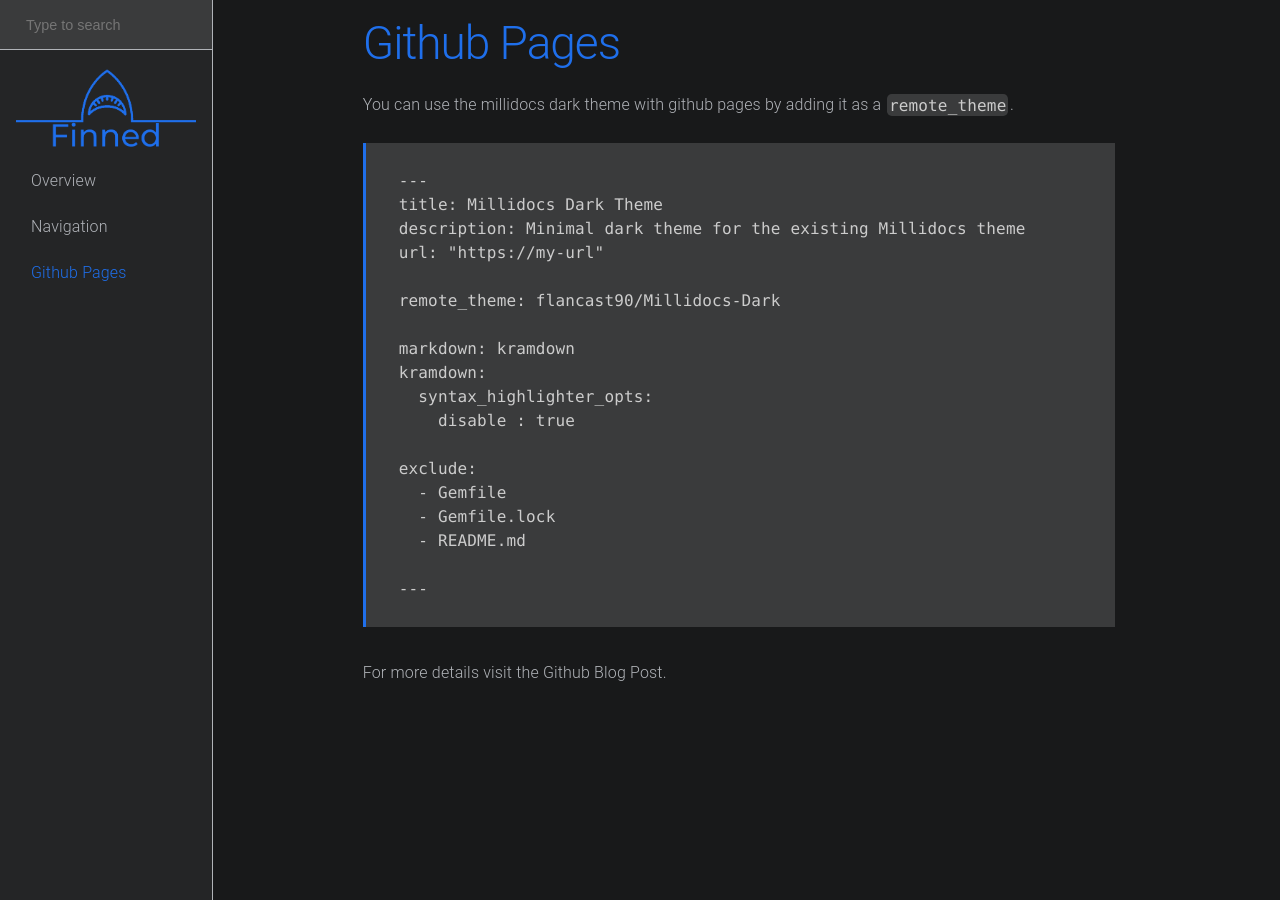
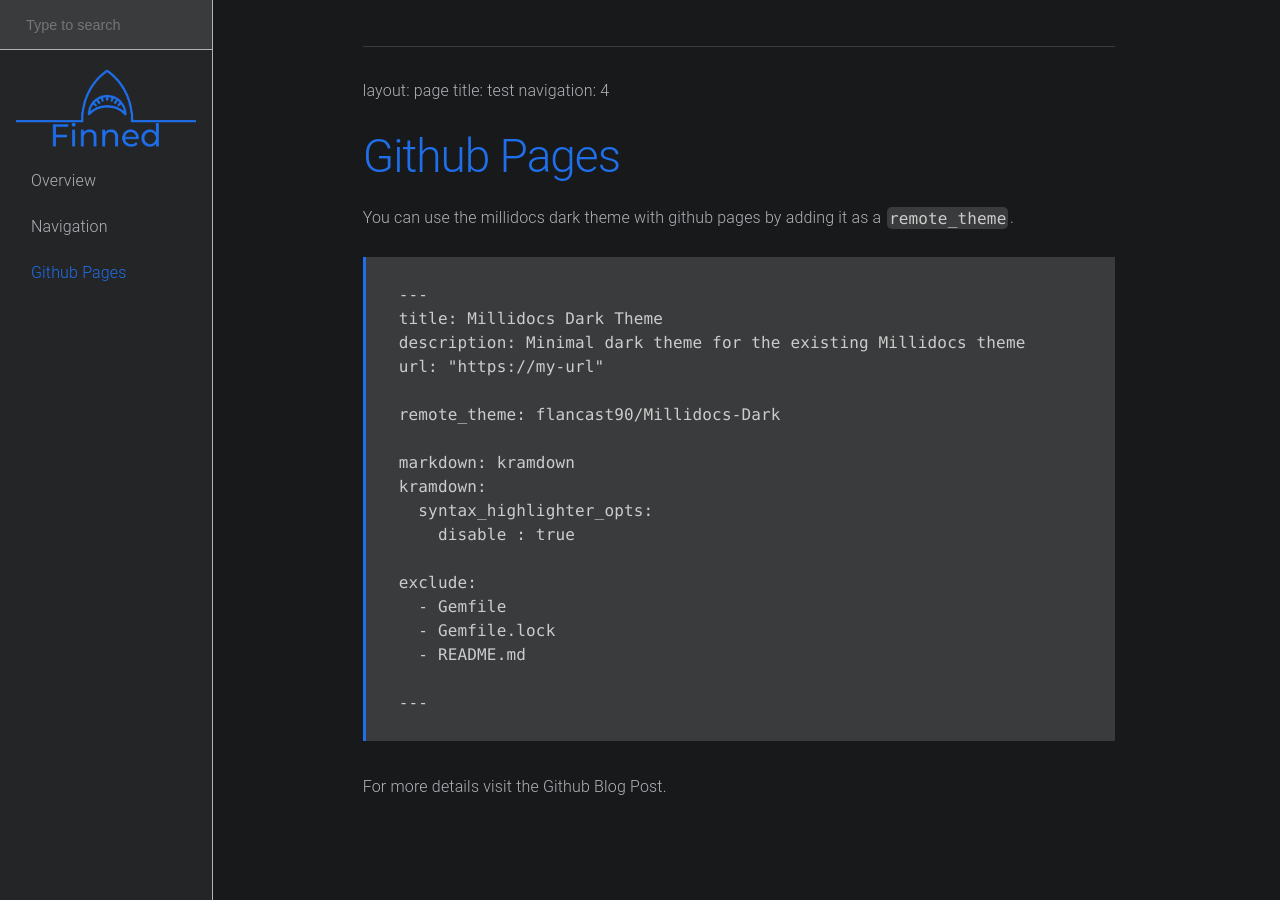
Before and after one commit to d0midigi/pollo, a Jekyll site: the page built from github-pages.md, in a window 1280 px wide. Built offline with Jekyll 4.4.1, drawn with Linux system fonts in a browser that asks for light colours.

Commit message:
Update github-pages.md

```diff
--- a/github-pages.md
+++ b/github-pages.md
@@ -3,6 +3,10 @@ layout: page
 title: Github Pages
 navigation: 3
 ---
+---
+layout: page
+title: test
+navigation: 4
 
 # Github Pages
 
```
